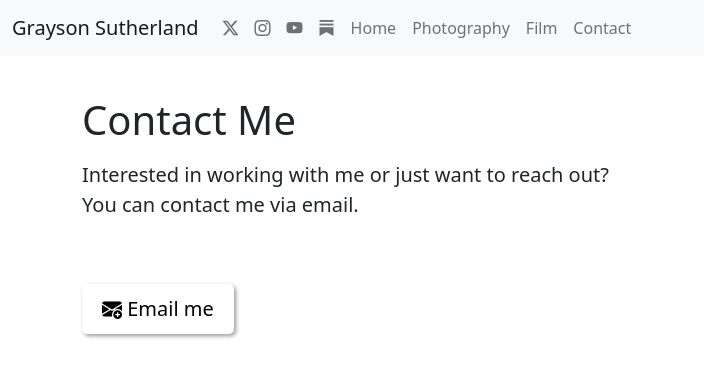
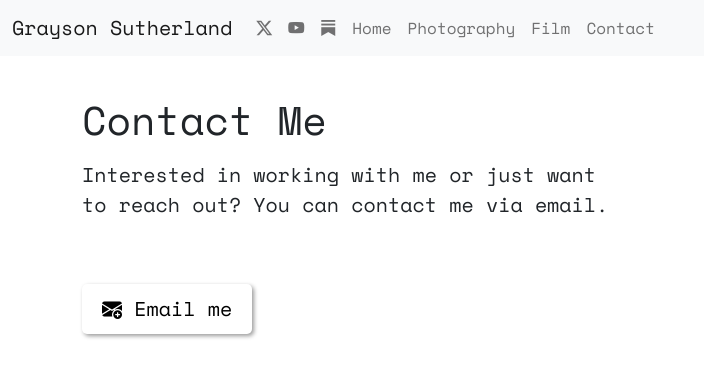
Before and after one commit to graysonsuth/portfolio, a plain HTML site: page contact.html in a window 1280 px wide. Shown: the whole page, without its empty margins (0-704 px from the left). Drawn offline with nearby package versions, Linux system fonts and the light colour scheme.

Commit message:
lil updated to font

```diff
--- a/contact.html
+++ b/contact.html
@@ -9,6 +9,9 @@
 	<link rel="stylesheet" href="https://cdnjs.cloudflare.com/ajax/libs/animate.css/4.1.1/animate.min.css">
     <link rel="stylesheet" href="https://cdnjs.cloudflare.com/ajax/libs/bootstrap/5.0.2/css/bootstrap.min.css">
 	<link rel="stylesheet" href="https://cdn.jsdelivr.net/npm/bootstrap-icons@1.11.1/font/bootstrap-icons.css">
+	<link rel="preconnect" href="https://fonts.googleapis.com">
+<link rel="preconnect" href="https://fonts.gstatic.com" crossorigin>
+<link href="https://fonts.googleapis.com/css2?family=Space+Mono&display=swap" rel="stylesheet">
 </head>
 <body data-bs-spy="scroll" data-bs-target="#navbarNav">
 
@@ -24,9 +27,6 @@
 					<ul class="navbar-nav ml-auto">
 					  <li class="nav-item">
 						<a class="nav-link" href="https://x.com/graysonsuth"><i class="bi bi-twitter-x"></i></a>
-					  </li>
-					  <li class="nav-item">
-						<a class="nav-link" href="https://instagram.com/grayson.suth"><i class="bi bi-instagram"></i></a>
 					  </li>
 					  <li class="nav-item">
 						<a class="nav-link" href="https://youtube.com/@graysonsuth"><i class="bi bi-youtube"></i></a>
--- a/style.css
+++ b/style.css
@@ -2,6 +2,7 @@
 body {
     height: 100%;
     margin-top: 200px;
+    font-family: 'Space Mono', monospace !important;
 
   }
 
```
Also changed, not shown: film.html (+3 -3 lines), index.html (+3 -3 lines), photography.html (+3 -3 lines).
